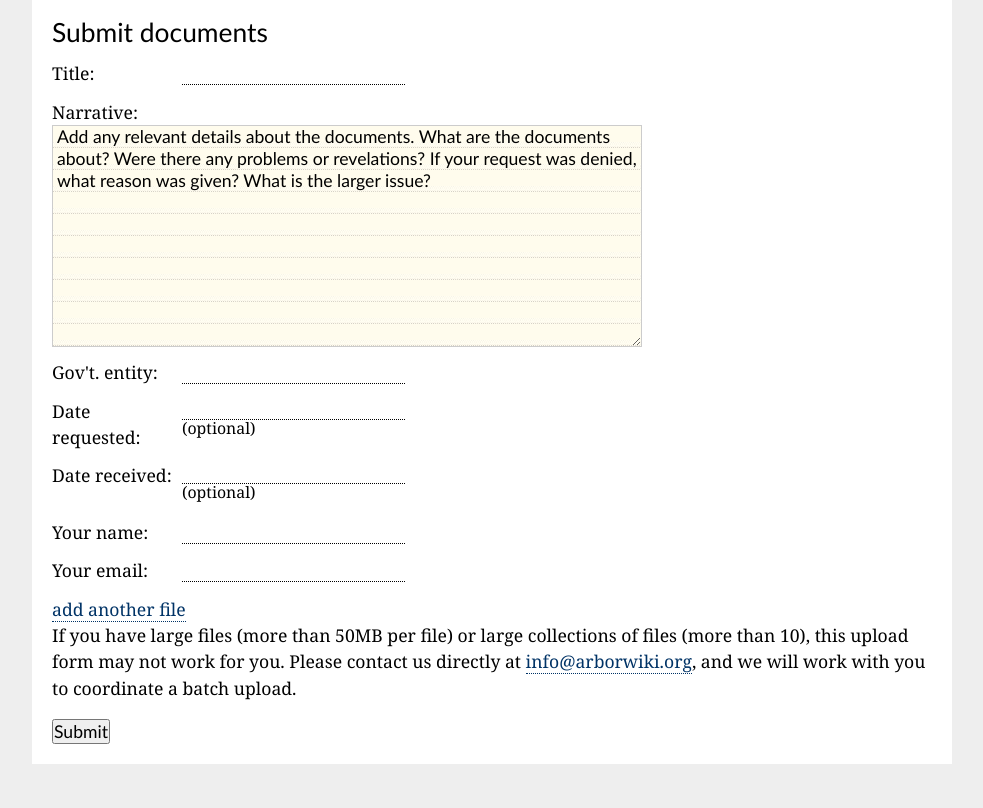
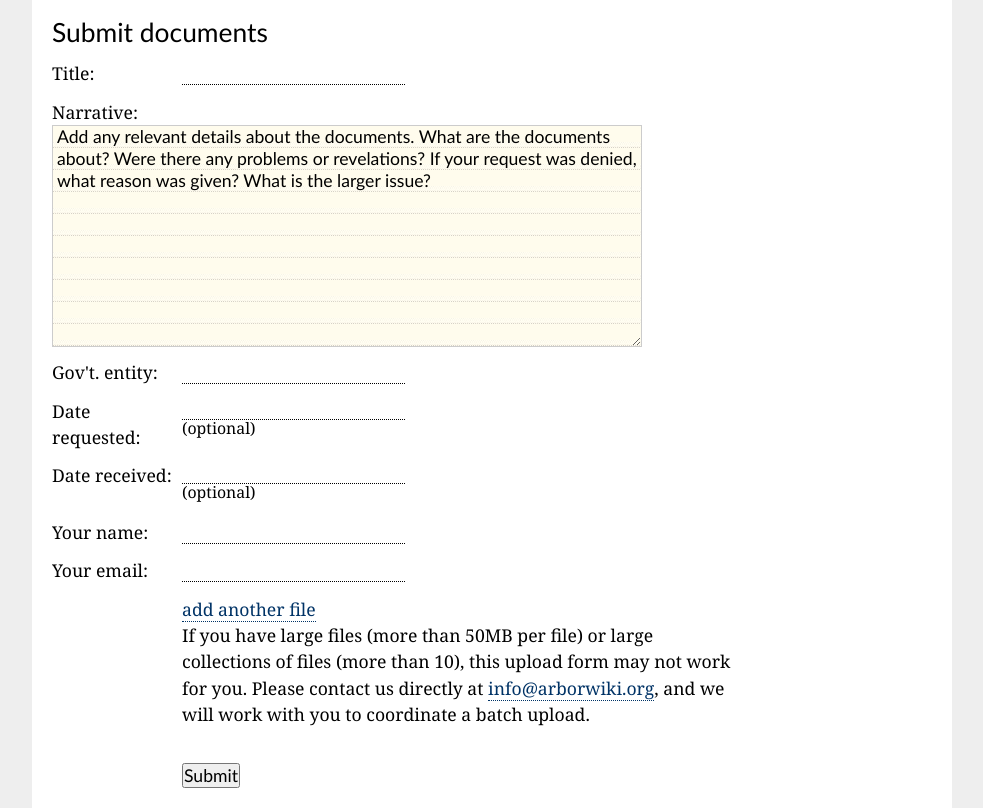
Before and after one commit to a2civictech/a2docs-sources, a Django app: template templates/add.html in a window 1280 px wide. Shown: the part 258-1066 px from the top of the page, without its empty margins (148-1131 px from the left). Before the commit the page ends 1022 px from the top, so only its background shows below. Run offline with Django 3.2, Linux system fonts and the light colour scheme; the template is opened without the code that fills it: values that come from a table or form of the project are taken from there, others are empty; data comes from the database, SQL or seed files in the repository; parts of the project's set-up code (start-up, migrations or seed data) failed here and were passed over.

Commit message:
More CSS changes

```diff
--- a/assets/css/base.css
+++ b/assets/css/base.css
@@ -88,6 +88,8 @@ h1, h2, h3, h4, h5, h6 {
     #container .info h2 { margin-top:0; }
 #container p { margin-bottom:1em; }
     #container .flatpage p { margin-right:200px;}
+    #container li { margin-left:15px;}
+        form li { margin-left:0!important; }
 
 #head {
     position:relative;
@@ -127,7 +129,7 @@ h1, h2, h3, h4, h5, h6 {
     padding-top:4px;
 }
 td.title, td.date, td.attachments, td.poster {
-    padding-right: 1.5em;
+    padding-right: 1em;
 }
 td.title {
     padding-left:4px;
@@ -164,6 +166,9 @@ tr.odd td {
 #searchform {
     margin-bottom:1em;
 }
+    #q {
+        width:500px!important;
+    }
 form input, form textarea {
     font-size: 1em;
 }
@@ -208,6 +213,18 @@ label {
     width: 130px;
     display: block;
     float: left;
+}
+#add-another {
+    margin-left:130px;
+    cursor:pointer;
+}
+#more-than-ten {
+    margin-left:130px;
+    margin-right:200px;
+}
+#submit {
+    margin-left:130px;
+    margin-top:1em;
 }
 
 .ui-datepicker-calendar, .ui-datepicker-header {
--- a/templates/add.html
+++ b/templates/add.html
@@ -19,7 +19,7 @@
 
 		<p id="more-than-ten">If you have large files (more than 50MB per file) or large collections of files (more than 10), this upload form may not work for you. Please contact us directly at <a href="mailto:info@arborwiki.org">info@arborwiki.org</a>, and we will work with you to coordinate a batch upload.</p>
 
-		<input type="submit" value="Submit" />
+		<input type="submit" value="Submit" id="submit" />
 	</form>
 {% endblock %}
 
--- a/templates/home.html
+++ b/templates/home.html
@@ -11,7 +11,7 @@
 <h1>Find documents</h1>
 
 <form action="/search/" method="get" id="searchform">
-	<input  class="input" type="text" name="q" id="q" />
+	<input  class="input" type="text" name="q" id="q" value="{{entries|first}}" onclick="this.value=''"/>
 	<input type="submit" value="Search" />
 </form>
 
--- a/templates/page_by_id.html
+++ b/templates/page_by_id.html
@@ -9,7 +9,7 @@
 	<div class="info">
 		<!-- should make this into a cool calendar -->
 		<div class="from">
-			<h2>Organization</h2>
+			<h2>Origin</h2>
 			<a href="/origin/{{e.entity.id}}">{{e.entity.name}}</a>
 		</div>
 
@@ -28,12 +28,12 @@
 		{% endif %}
 
 		<div class="by">
-			<h2>By</h2>
+			<h2>Posted by</h2>
 				<a href="/submitter/{{e.poster_slug}}">{{ e.poster }}</a>
 		</div>
 
 		<div class="posted">
-			<h2>Posted here</h2>
+			<h2>Date posted</h2>
 			{{e.date_posted|date:"F j, Y" }}
 		</div>
 	</div>
```
